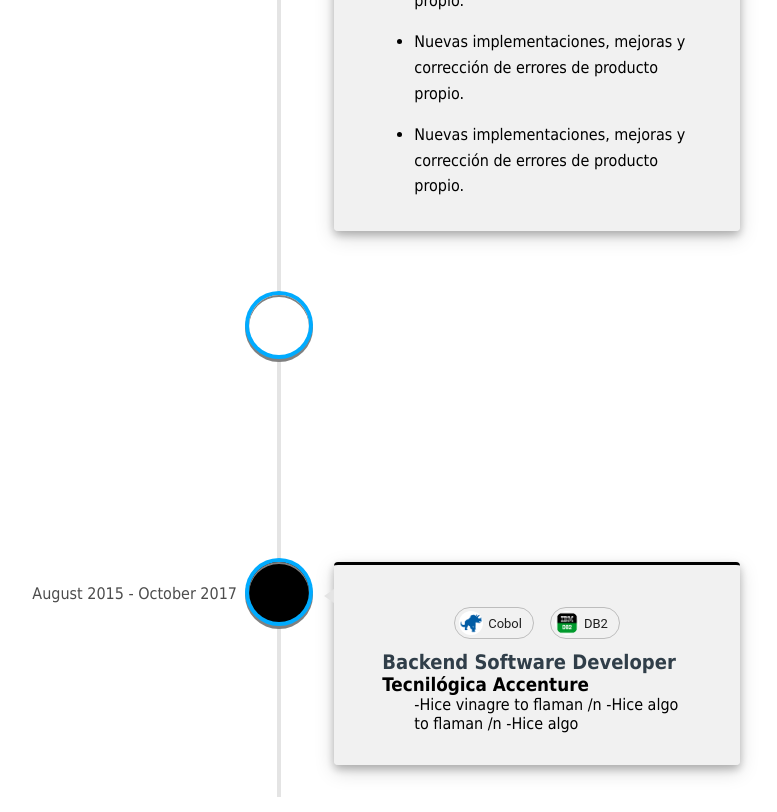
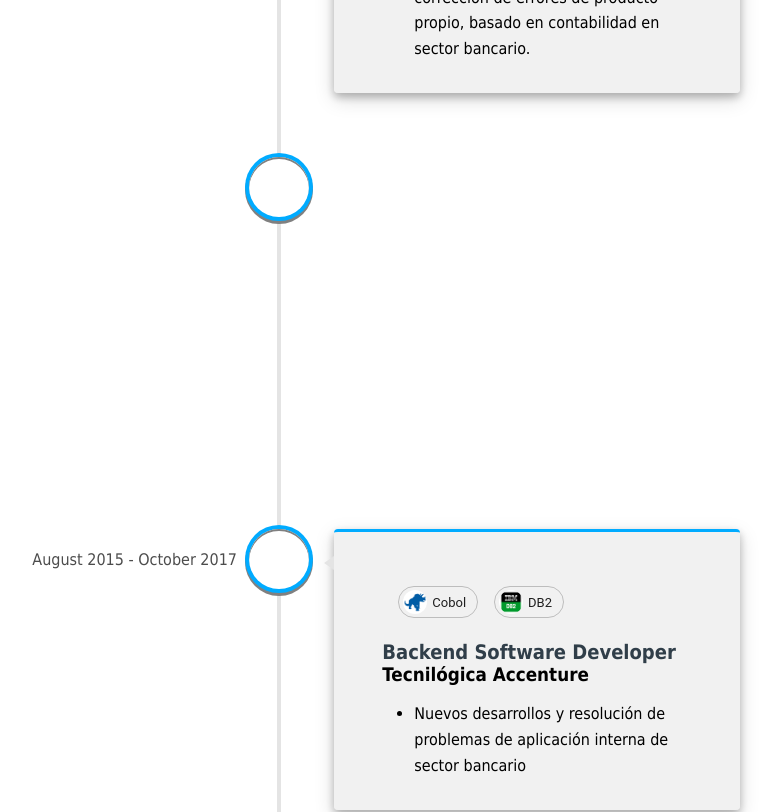
Before and after one commit to JesusCanor/MyPortfolio, a React (Vite) app: page / in a window 1280 px wide. Shown: the part 1940-2752 px from the top of the page, without its empty margins (361-1138 px from the left). Built offline with nearby package versions, Linux system fonts and the light colour scheme.

Commit message:
RoadMap finished

```diff
--- a/src/Pages/RoadMap/RoadMap.tsx
+++ b/src/Pages/RoadMap/RoadMap.tsx
@@ -69,6 +69,7 @@ const RoadMap : React.FC<RoadMapProps> = ({title, dark, id}) => {
 																					 undefined;
 
 																		return <ChipStyled
+																			key={data.CompanyName + technology}
 																			size={'medium'}
 																			label={technology}
 																			avatar={<Avatar alt={`${technology}`}
--- a/src/Pages/RoadMap/RoadMapStyled.ts
+++ b/src/Pages/RoadMap/RoadMapStyled.ts
@@ -3,19 +3,18 @@ import { Chip } from '@mui/material';
 
 
 const VerticalTimelineSectionTechnologies = styled.section `
-    overflow-x: scroll;
-    overflow-y: hidden;
+    overflow-x: auto;
+
     box-sizing: border-box;
     display: flex;
     gap: 1rem;
-    justify-content: center;
 
     margin-bottom: .5vw;
     margin-top: .5vw;
     padding: .5vh 0 .5vh 0;
     user-select: none;
 
-
+    padding: 1rem;
 
     &::-webkit-scrollbar-thumb {
         background-color: #9fa9bd;
--- a/src/assets/MemoryData/roadmapData.ts
+++ b/src/assets/MemoryData/roadmapData.ts
@@ -10,7 +10,7 @@ export const roadmapData : roadMapInterface[] = [
                             <p>Nuevos desarrollos, mantenimiento y optimización de producto propio <b>Stockwatch</b>. Un software SaaS diseñado para la optimización logística de almacenamiento.</p>
                         </li>
                         <li>
-                            <p>Implementación desde 0 de un software para ejecutar scripts de <b>Inteligencia artificial en Python</b> junto a un front-end.</p>
+                            <p>Implementación desde 0 de un software para ejecutar scripts de <b>Inteligencia artificial en Python</b>.</p>
                         </li>
                         <li>
                             <p>Implementación y diseño completo desde 0 de <b>Vector-AI</b>. Un software de detección de errores mediante visión artificial.</p>
@@ -31,18 +31,12 @@ export const roadmapData : roadMapInterface[] = [
         CompanyName: 'Work4Data',
         Description: `<ul>
                         <li>
-                            <p>Nuevas implementaciones, mejoras y corrección de errores de producto propio.</p>
-                        </li>
-                        <li>
-                            <p>Nuevas implementaciones, mejoras y corrección de errores de producto propio.</p>
-                        </li>
-                        <li>
-                            <p>Nuevas implementaciones, mejoras y corrección de errores de producto propio.</p>
+                            <p>Nuevos desarrollos, optimizaciones y corrección de errores de producto propio, basado en contabilidad en sector bancario.</p>
                         </li>
                       </ul>`,
         InitialDate: new Date(2018, 9, 11),
         FinalDate: new Date(2020, 4, 1),
-        borderTop: 'black',
+        borderTop: '#00abff',
         iconColor: '#FFF',
         boxShadowIconColor: '#00abff',
     },
@@ -50,10 +44,14 @@ export const roadmapData : roadMapInterface[] = [
         Technologies: ['Spring', 'Java', 'JavaScript'],
         Rol: 'FullStack Software Developer',
         CompanyName: 'Neoris',
-        Description: 'Este seria un ejemplo de lo que hice en esta empresa',
+        Description: `<ul>
+                        <li>
+                            <p>Nuevos desarrollos y mantenimiento de aplicación de cliente del sector energético, basada en cola de eventos.</p>
+                        </li>
+                    </ul>`,
         InitialDate: new Date(2017, 9, 1),
         FinalDate: new Date(2018, 9, 1),
-        borderTop: 'black',
+        borderTop: '#00abff',
         iconColor: '#FFF',
         boxShadowIconColor: '#00abff',
     },
@@ -61,11 +59,15 @@ export const roadmapData : roadMapInterface[] = [
         Technologies: ['Cobol', 'DB2'],
         Rol: 'Backend Software Developer',
         CompanyName: 'Tecnilógica Accenture',
-        Description: '-Hice vinagre to flaman /n -Hice algo to flaman /n -Hice algo',
+        Description: `<ul>
+                        <li>
+                            <p>Nuevos desarrollos y resolución de problemas de aplicación interna de sector bancario </p>
+                        </li>
+                    </ul>`,
         InitialDate: new Date(2015, 7, 1),
         FinalDate: new Date(2017, 9, 1),
-        borderTop: 'black',
-        iconColor: 'black',
+        borderTop: '#00abff',
+        iconColor: '#FFF',
         boxShadowIconColor: '#00abff',
     },
 ]
```
